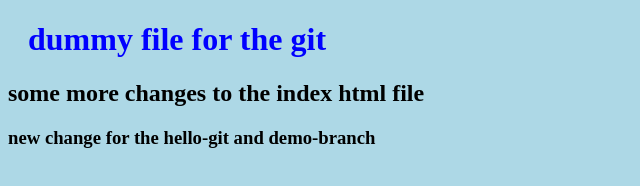
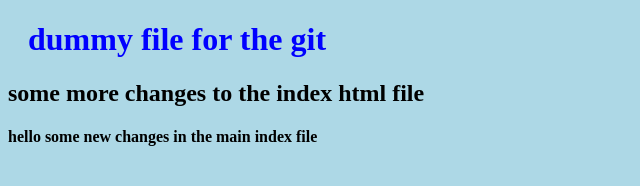
Before and after one commit to cool-himanshu-sharma/demo-repo, a plain HTML site: page index.html in a window 1280 px wide. Shown: the whole page, without its empty margins (0-640 px from the left). Drawn offline with Linux system fonts and the light colour scheme.

Commit message:
file changes once again

```diff
--- a/index.html
+++ b/index.html
@@ -9,5 +9,5 @@
 <body>
     <h1>dummy file for the git</h1>
     <h2>some more changes to the index html file</h2>
-    <h3>new change for the hello-git and demo-branch</h3>
+    <h4>hello some new changes in the main index file</h4>
 </html>
```
